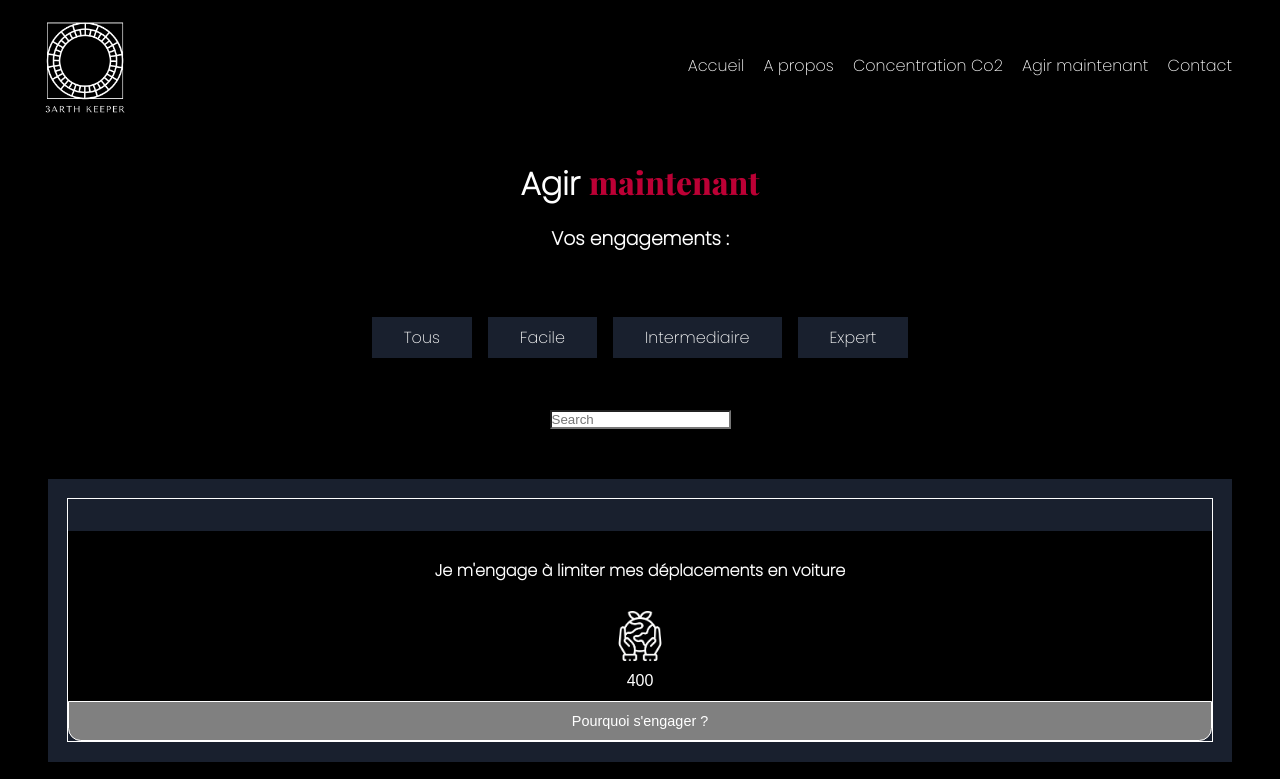
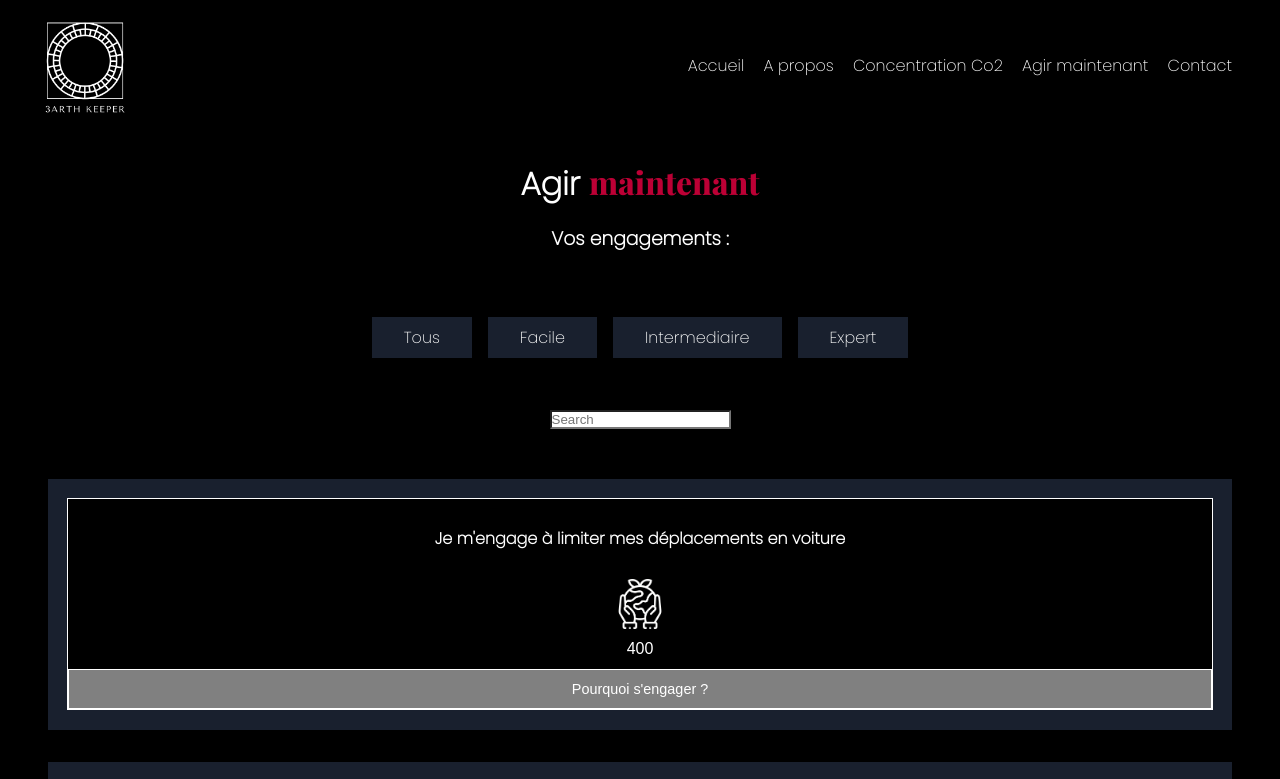
Before and after one commit to WildCodeSchool/-RMT-2203--Erreur404-miditrente, a React (Vite) app in the folder frontend/: page /Engagement in a window 1280 px wide. Shown: the top 779 px of the page. Built offline with nearby package versions, Linux system fonts and the light colour scheme.

Commit message:
page engagement css

```diff
--- a/frontend/src/pages/Engagement.css
+++ b/frontend/src/pages/Engagement.css
@@ -63,6 +63,7 @@ span {
 }
 .actions_main_tg {
   display: flex;
+  background-color: black;
   flex-direction: column;
   align-items: center;
   width: 100%;
@@ -84,7 +85,7 @@ span {
 }
 .actions_container_tg {
   display: flex;
-  background-color: black;
+  margin: 0;
   justify-content: center;
   flex-direction: column;
   align-items: center;
@@ -98,7 +99,7 @@ span {
   width: 100%;
   font-size: 1rem;
   margin-bottom: 1rem;
-    margin-top: 1rem;
+  margin-top: 1rem;
 }
 .actions_bouton_tg {
   border: 0;
@@ -130,6 +131,7 @@ span {
 .actions_engagementExplanation_tg {
   background-color: grey;
   border: solid white 1px;
+  border-radius: 0;
   padding: 0.7rem;
   width: 100%;
   cursor: pointer;
```
